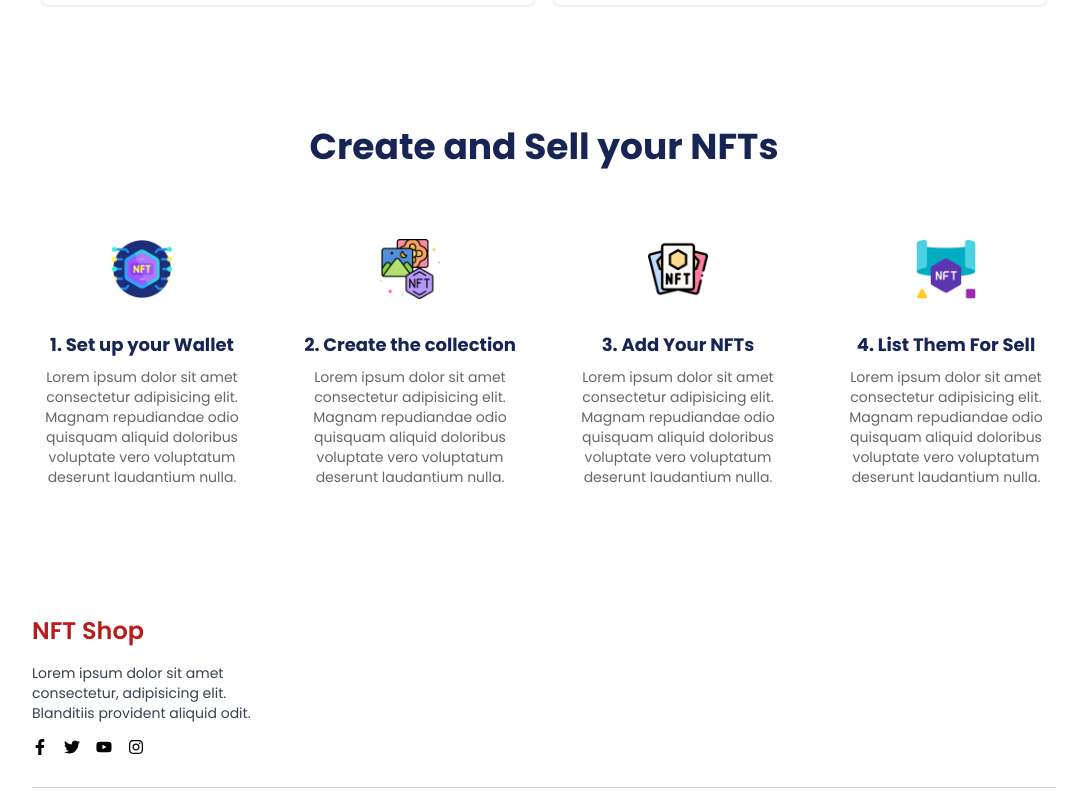
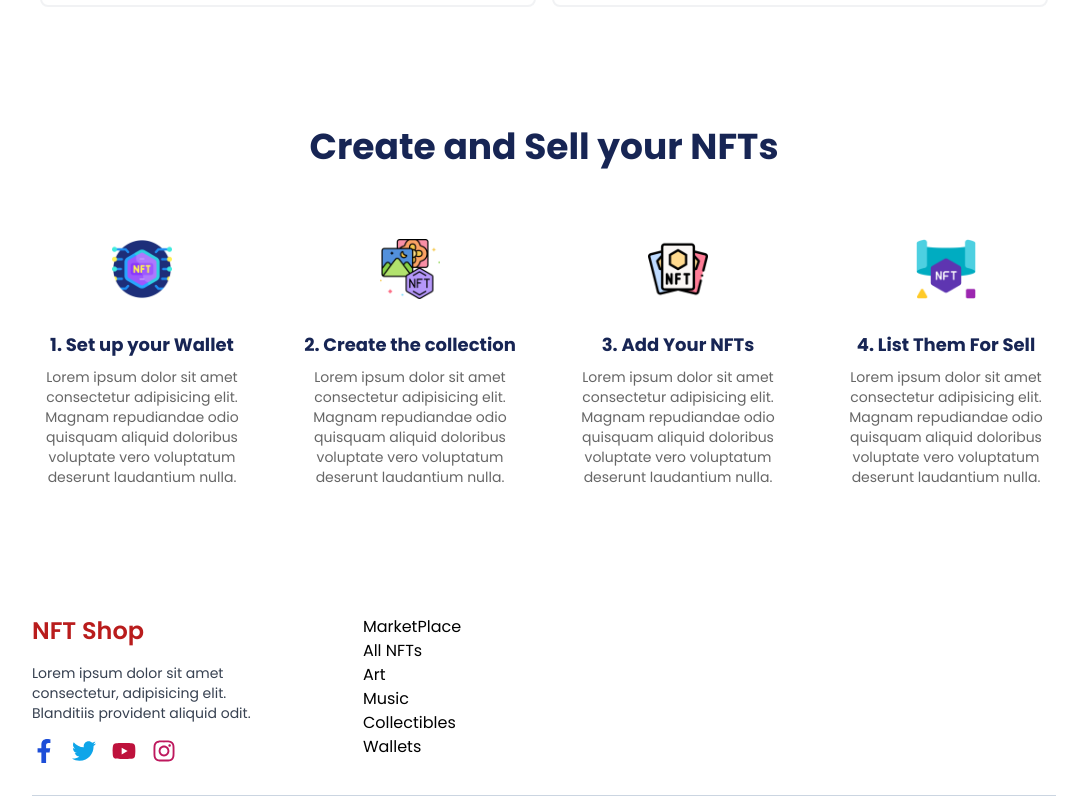
Before and after one commit to moonspark78/NFT_NextJS_Project, a Next.js app: page / in a window 1280 px wide. Shown: the part 3049-3851 px from the top of the page, without its empty margins (96-1183 px from the left). Built offline with nearby package versions, Linux system fonts and the light colour scheme.

Commit message:
working  Footer  Component

```diff
--- a/app/Components/Helper/Home/Footer/Footer.tsx
+++ b/app/Components/Helper/Home/Footer/Footer.tsx
@@ -15,11 +15,20 @@ const Footer = () => {
             Lorem ipsum dolor sit amet consectetur, adipisicing elit. Blanditiis provident aliquid odit.
           </p>
           <div className='mt-4 flex items-center space-x-4'>
-            <FaFacebookF/>
-            <FaTwitter/>
-            <FaYoutube/>
-            <FaInstagram/>
+            <FaFacebookF className='w-6 h-6 text-blue-700 cursor-pointer'/>
+            <FaTwitter className='w-6 h-6 text-sky-500 cursor-pointer'/>
+            <FaYoutube className='w-6 h-6 text-rose-700 cursor-pointer'/>
+            <FaInstagram className='w-6 h-6 text-pink-700 cursor-pointer'/>
           </div>
+        </div>
+        {/* 2nd Footer Part */}
+        <div className='md:mx-auto mx-0'>
+          <h1 className="footer__link">MarketPlace</h1>
+          <p className="footer__link">All NFTs</p>
+          <p className="footer__link">Art</p>
+          <p className="footer__link">Music</p>
+          <p className="footer__link"> Collectibles</p>
+          <p className="footer__link">Wallets</p>
         </div>
       </div>
     </div>
```
